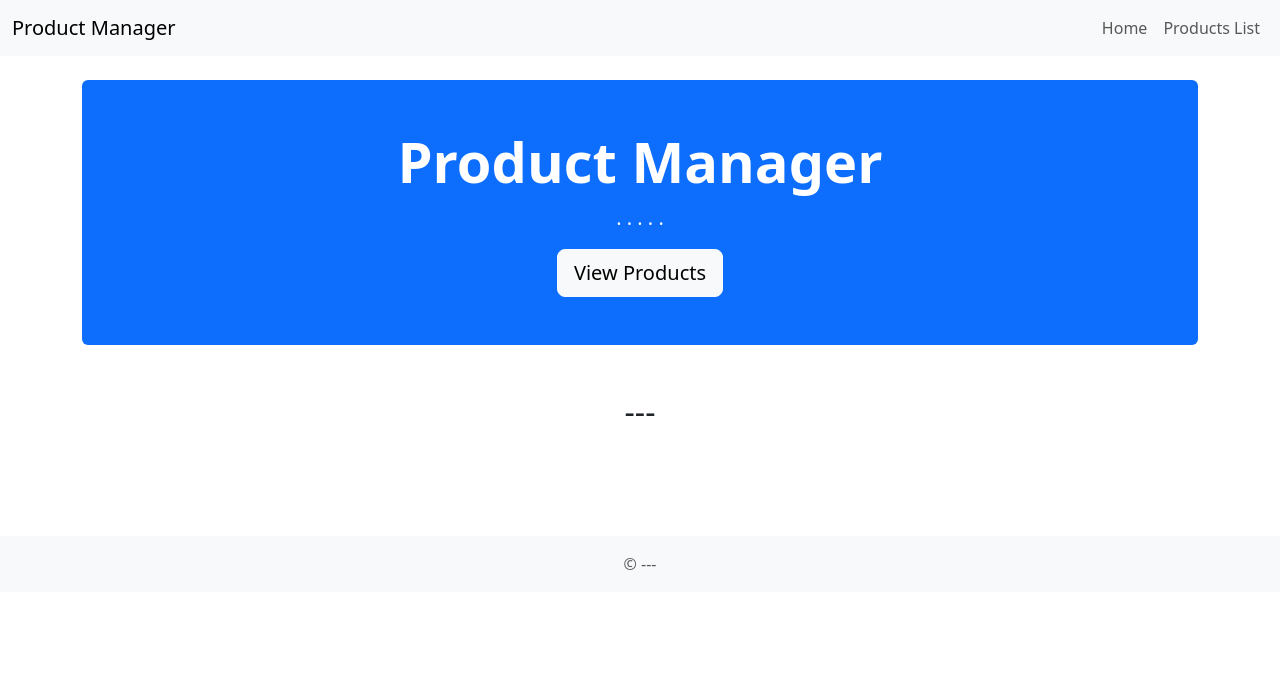
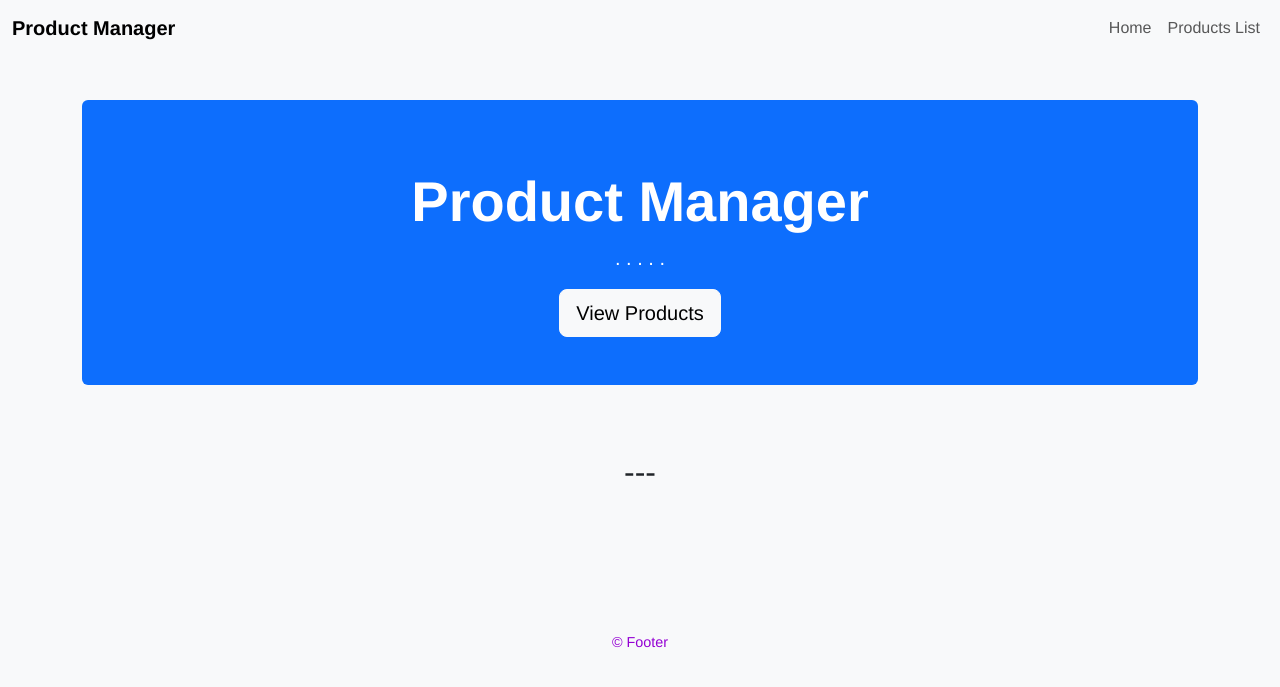
Before and after one commit to MirkoKiwi/Product-Manager, a Python web app: template src/templates/home.html in a window 1280 px wide. Shown: the top 687 px of the page. Run offline with Jinja, Linux system fonts and the light colour scheme; the template is opened without the code that fills it, so the values that code supplies are empty.

Commit message:
Added Static Folder

```diff
--- /dev/null
+++ b/src/static/styles.css
@@ -0,0 +1,20 @@
+body {
+    background-color: #f8f9fa;
+    font-family: 'Helvetica Neue', Helvetica, Arial, sans-serif;
+}
+
+
+.navbar-brand {
+    font-weight: bold;
+}
+
+.container {
+    padding-top: 20px;
+}
+
+.footer {
+    text-align: center;
+    font-size: 0.9em;
+    color: darkviolet;
+    margin-top: 40px;
+}
--- a/src/templates/base.html
+++ b/src/templates/base.html
@@ -19,7 +19,7 @@
             <a class="nav-link" href="/">Home</a>
           </li>
           <li class="nav-item">
-            <a class="nav-link" href="#">Products List</a>
+            <a class="nav-link" href="{{ url_for('get_products') }}">Products List</a>
           </li>
         </ul>
       </div>
@@ -35,7 +35,7 @@
   <!-- Footer -->
   <footer class="footer py-3 bg-light mt-5">
     <div class="container text-center">
-      <span class="text-muted">&copy; --- </span>
+      <span>&copy; Footer </span>
     </div>
   </footer>
 
```
Also changed, not shown: config.py (deleted, +0 -19 lines).
